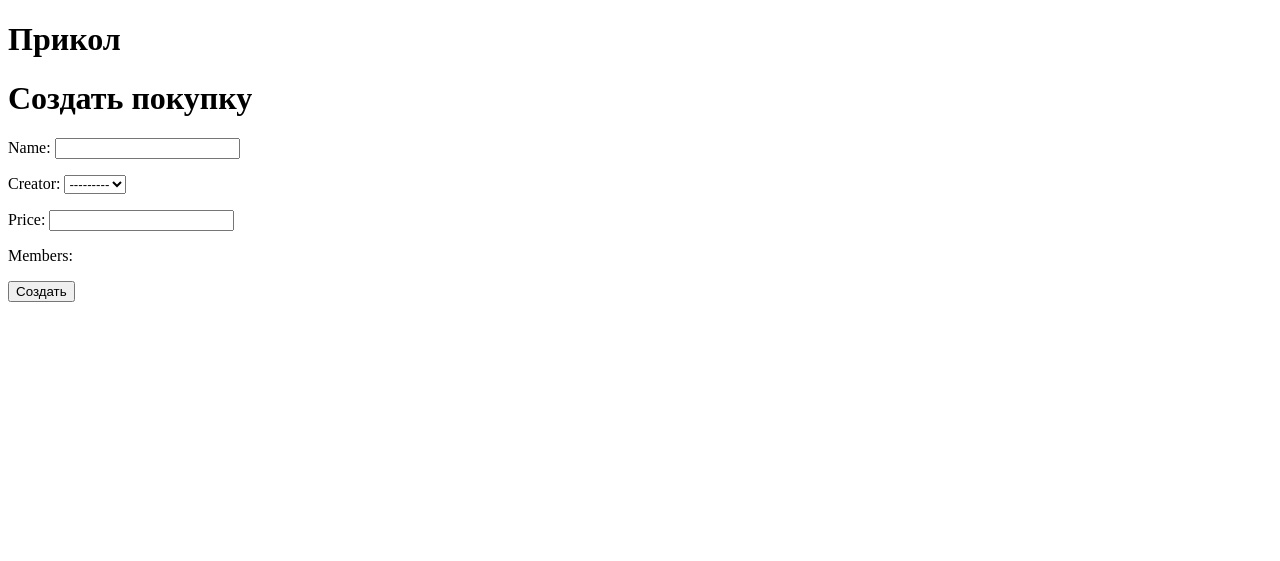
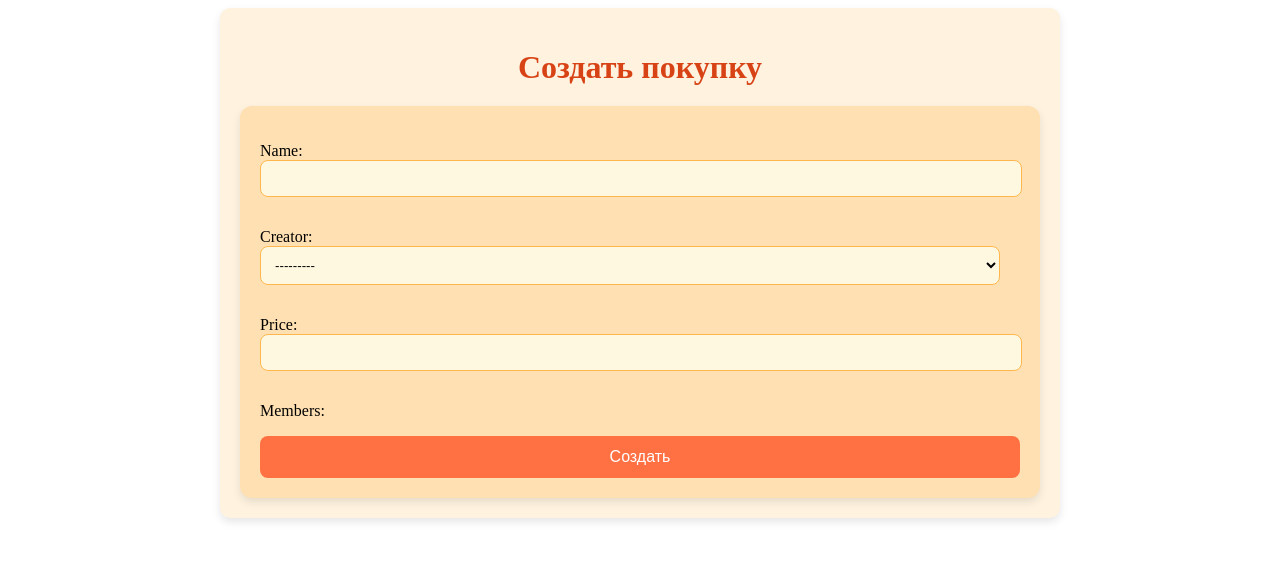
Before and after one commit to z6daB/WhoToWhom, a Django app: template mysite/templates/splitwise/add_purchase.html in a window 1280 px wide. Shown: the top 561 px of the page. Run offline with Django 4.2, Linux system fonts and the light colour scheme; the template is opened without the code that fills it: values that come from a table or form of the project are taken from there, others are empty.

Commit message:
Design css styles for the page where users can add purchases, as well as change the names of input fields in the form for adding purchases

```diff
--- a/mysite/splitwise/forms.py
+++ b/mysite/splitwise/forms.py
@@ -25,13 +25,13 @@ UserFormSet = modelformset_factory(Users, form=UserForm, extra=1, can_delete=Fal
 
 class ExpenseForm(forms.ModelForm):
     members = forms.ModelMultipleChoiceField(
-        queryset=Users.objects.none(),  # Пустой queryset по умолчанию
+        queryset=Users.objects.none(),
         widget=forms.CheckboxSelectMultiple,
         required=True
     )
 
     creator = forms.ModelChoiceField(
-        queryset=Users.objects.none(),  # Пустой queryset по умолчанию
+        queryset=Users.objects.none(),
         required=True
     )
 
@@ -46,3 +46,8 @@ class ExpenseForm(forms.ModelForm):
         if event_id:
             self.fields['members'].queryset = Users.objects.filter(event_id=event_id)
             self.fields['creator'].queryset = Users.objects.filter(event_id=event_id)
+
+            self.fields['members'].label = 'Участники'
+            self.fields['creator'].label = 'Плательщик'
+            self.fields['name'].label = 'Название'
+            self.fields['price'].label = 'Стоимость'
--- a/mysite/static/css/add_purchase.css
+++ b/mysite/static/css/add_purchase.css
@@ -0,0 +1,60 @@
+/* Стили для контейнера */
+.container {
+    max-width: 800px;
+    margin: 0 auto;
+    padding: 20px;
+    background-color: #fff3e0; /* Теплый светло-оранжевый фон */
+    border-radius: 10px;
+    box-shadow: 0px 4px 8px rgba(0, 0, 0, 0.1); /* Легкая тень */
+}
+
+/* Стили для заголовка */
+h1 {
+    color: #d84315; /* Теплый терракотовый оттенок */
+    text-align: center;
+    margin-bottom: 20px;
+}
+
+/* Стили для формы */
+.form-container {
+    background-color: #ffe0b2; /* Теплый персиковый фон */
+    padding: 20px;
+    border-radius: 12px;
+    box-shadow: 0px 4px 8px rgba(0, 0, 0, 0.1); /* Тень вокруг формы */
+}
+
+input, select, textarea {
+    width: calc(100% - 20px);
+    padding: 10px;
+    margin-bottom: 15px;
+    border: 1px solid #ffb74d;
+    border-radius: 8px;
+    background-color: #fff8e1;
+}
+
+button[type="submit"] {
+    display: block;
+    width: 100%;
+    background-color: #ff7043; /* Теплый оранжево-красный цвет */
+    border: none;
+    color: #fff;
+    padding: 12px 20px;
+    border-radius: 8px;
+    cursor: pointer;
+    font-size: 16px;
+    transition: background-color 0.3s ease;
+    text-align: center;
+}
+
+button[type="submit"]:hover {
+    background-color: #e64a19; /* Темно-оранжевый при наведении */
+}
+
+/* Увеличение размера чекбоксов */
+input[type="checkbox"] {
+    width: 20px;
+    height: 20px;
+    margin-right: 10px; /* Отступ справа для текста */
+    transform: scale(1.5); /* Масштабирование чекбокса */
+    accent-color: #ff7043; /* Цвет чекбокса в стиле теплых тонов */
+}
--- a/mysite/templates/splitwise/add_purchase.html
+++ b/mysite/templates/splitwise/add_purchase.html
@@ -1,13 +1,18 @@
 {% extends 'splitwise/base.html' %}
 {% load static %}
-{% block link %}<link rel="stylesheet" href='{% static "css/add_purchase.css" %}'>{% endblock link %}
+{% block link %}
+    <link rel="stylesheet" href='{% static "css/add_purchase.css" %}'>
+{% endblock link %}
+
 {% block content %}
-
-<h1>Прикол</h1>
-<h1>Создать покупку</h1>
-    <form method="post">
-        {% csrf_token %}
-        {{ form.as_p }}  <!-- Отображает форму как параграфы -->
-        <button type="submit">Создать</button>
-    </form>
+<div class="container">
+    <h1>Создать покупку</h1>
+    <div class="form-container">
+        <form method="post">
+            {% csrf_token %}
+            {{ form.as_p }}
+            <button type="submit">Создать</button>
+        </form>
+    </div>
+</div>
 {% endblock content %}
--- a/mysite/templates/splitwise/purchases.html
+++ b/mysite/templates/splitwise/purchases.html
@@ -2,4 +2,9 @@
 {% load static %}
 {% block link %}<link rel="stylesheet" href='{% static "css/purchases.css" %}'>{% endblock link %}
 {% block content %}
+
+{% for object in objects %}
+<h1>{{ object.name }} {{ object.price }} ₽</h1>
+{% endfor %}
+
 {% endblock content %}
```
Also changed, not shown: mysite/splitwise/views.py (+13 -10 lines).
